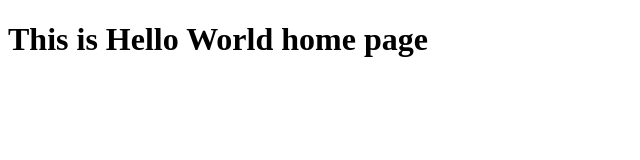
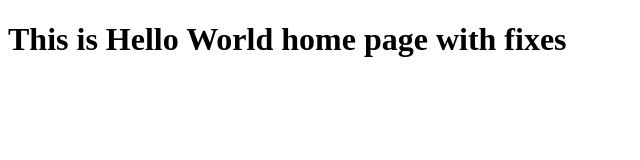
Before and after one commit to ganeshshettigar/hello-world, a plain HTML site: page index.html in a window 1280 px wide. Shown: the whole page, without its empty margins (0-640 px from the left). Drawn offline with Linux system fonts and the light colour scheme.

Commit message:
home page bug fixed
home page bug fixed

```diff
--- a/index.html
+++ b/index.html
@@ -5,6 +5,7 @@
 <title>Hello World Page</title>
 </head>
 <body>
-<h1> This is Hello World home page</h1>
+<h1> This is Hello World home page with fixes</h1>
+
 </body>
 </html>
```
